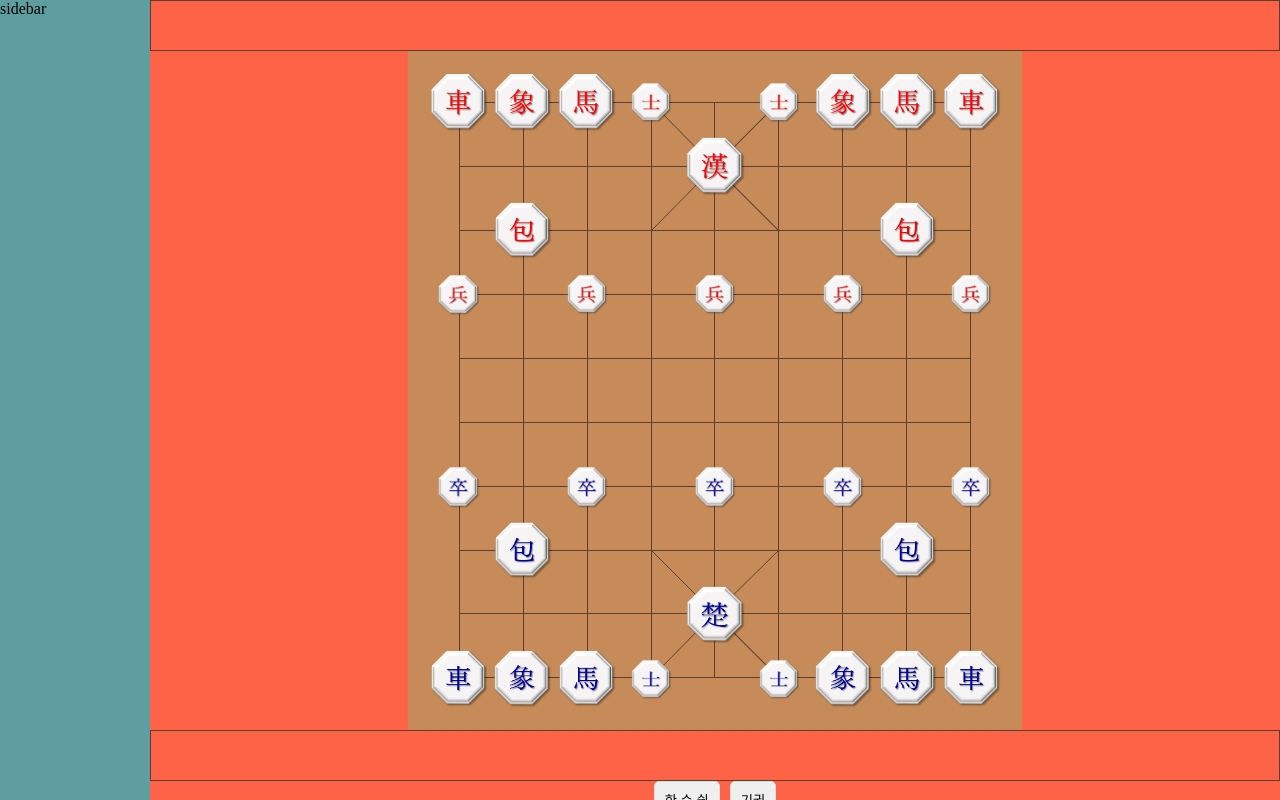
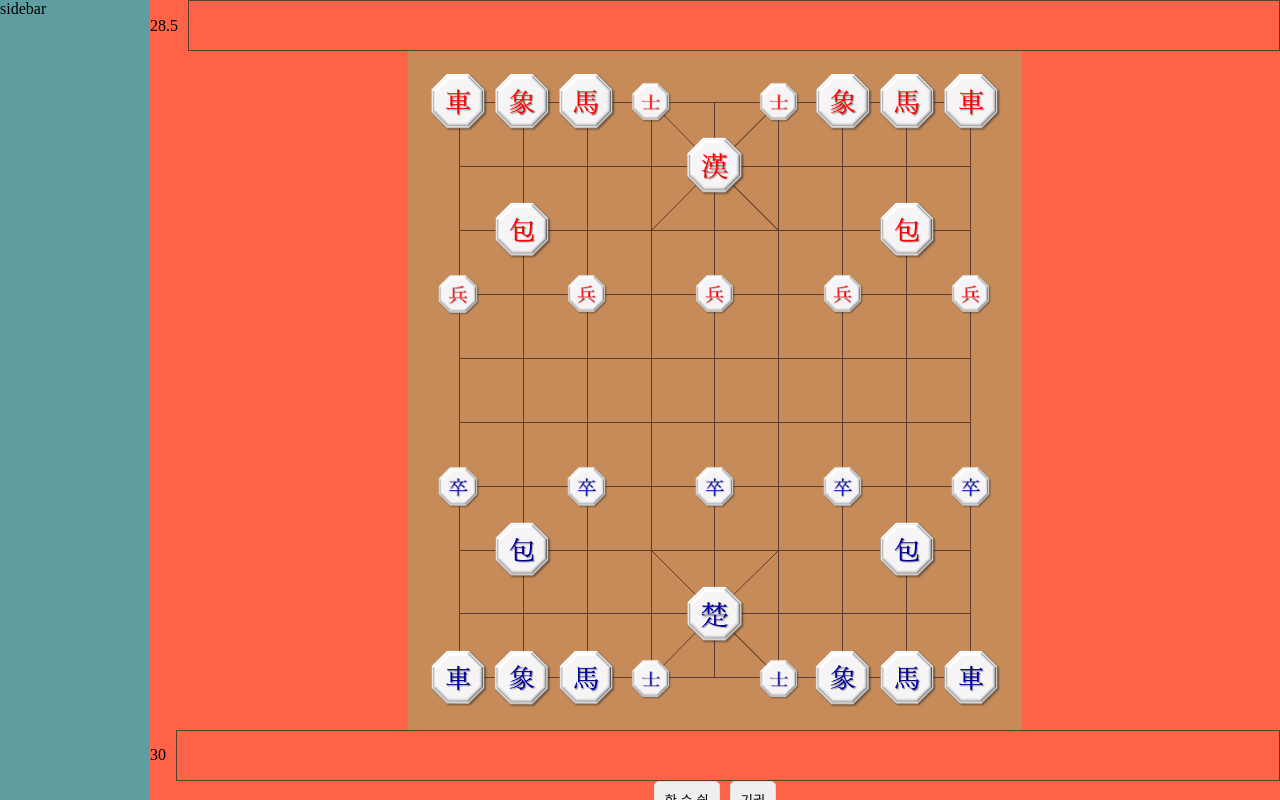
Before and after one commit to wonwoo-Jang/janggi-with-js, a React (Create React App) app: page /play in a window 1280 px wide. Built offline with nearby package versions, Linux system fonts and the light colour scheme.

Commit message:
✨ 점수 표시

```diff
--- a/src/components/Janggi/Referee.module.scss
+++ b/src/components/Janggi/Referee.module.scss
@@ -1,9 +1,16 @@
 @use '@styles/variables.scss' as v;
 
 .janggi {
+  .scoreBoard {
+    display: flex;
+    align-items: center;
+    gap: 10px;
+  }
+
   .deadPieces {
     display: flex;
     align-items: center;
+    flex-grow: 1;
     height: calc(80vh * 0.08);
     border: 1px solid v.$border-brown;
 
--- a/src/components/Janggi/Referee.tsx
+++ b/src/components/Janggi/Referee.tsx
@@ -64,8 +64,14 @@ export default function Referee() {
   const [turn, setTurn] = useState<CountryType>(CountryType.CHO);
   const [showCheckModal, setShowCheckModal] = useState<boolean>(false);
   const [isGameEnd, setIsGameEnd] = useState<boolean>(false);
-  const [deadPiecesCho, setDeadPiecesCho] = useState<Piece[]>([]);
-  const [deadPiecesHan, setDeadPiecesHan] = useState<Piece[]>([]);
+  const [choScoreBoard, setChoScoreBoard] = useState<{ deadPieces: Piece[]; score: number }>({
+    deadPieces: [],
+    score: 30,
+  });
+  const [hanScoreBoard, setHanScoreBoard] = useState<{ deadPieces: Piece[]; score: number }>({
+    deadPieces: [],
+    score: 28.5,
+  });
 
   const getPossibleMoves = (piece: Piece, board: Board): Position[] => {
     switch (piece.type) {
@@ -152,9 +158,11 @@ export default function Referee() {
       // remove attacked piece (filter alive pieces)
       if (attackedPiece && p.isSamePiece(attackedPiece)) {
         if (attackedPiece.country === CountryType.CHO) {
-          setDeadPiecesCho(prev => [...prev, attackedPiece]);
+          const deadPieces = [...choScoreBoard.deadPieces, attackedPiece];
+          setChoScoreBoard(prev => ({ score: prev.score - attackedPiece.point, deadPieces }));
         } else {
-          setDeadPiecesHan(prev => [...prev, attackedPiece]);
+          const deadPieces = [...hanScoreBoard.deadPieces, attackedPiece];
+          setHanScoreBoard(prev => ({ score: prev.score - attackedPiece.point, deadPieces }));
         }
       } else result.push(p);
       return result;
@@ -162,6 +170,10 @@ export default function Referee() {
 
     setPieces(updatedPieces);
   };
+
+  console.log(choScoreBoard, 'choinfo');
+
+  console.log('ahninfo:', hanScoreBoard);
 
   const resetCheck = () => {
     pieces.map(p => (p.isCheck = false));
@@ -245,8 +257,10 @@ export default function Referee() {
 
   return (
     <div className={styles.janggi}>
+      <div className={styles.scoreBoard}>
+        <span className={styles.score}>{hanScoreBoard.score}</span>
         <div className={styles.deadPieces}>
-        {deadPiecesCho.map((p, i) => (
+          {choScoreBoard.deadPieces.map((p, i) => (
             <div
               className={`${styles.deadPiece}
           ${[PieceType.SCHOLAR, PieceType.SOLDIER].includes(p.type) && styles.small}
@@ -256,6 +270,7 @@ export default function Referee() {
             />
           ))}
         </div>
+      </div>
       <JanggiBoard
         board={board}
         turn={turn}
@@ -263,8 +278,10 @@ export default function Referee() {
         isValidMove={isValidMove}
         movePiece={movePiece}
       />
+      <div className={styles.scoreBoard}>
+        <span className={styles.score}>{choScoreBoard.score}</span>
         <div className={styles.deadPieces}>
-        {deadPiecesHan.map((p, i) => (
+          {hanScoreBoard.deadPieces.map((p, i) => (
             <div
               className={`${styles.deadPiece}
           ${[PieceType.SCHOLAR, PieceType.SOLDIER].includes(p.type) && styles.small}
@@ -273,6 +290,7 @@ export default function Referee() {
               key={i}
             />
           ))}
+        </div>
       </div>
       <div className={styles.gameOptions}>
         <button
--- a/src/lib/models/Piece.ts
+++ b/src/lib/models/Piece.ts
@@ -2,9 +2,12 @@ import { Position } from '@models/Position';
 
 import { CountryType, PieceType } from '@customTypes/janggiTypes';
 
+import { PIECE_POINT } from '@utils/janggi/constants';
+
 export class Piece {
   type: PieceType;
   country: CountryType;
+  point: number;
   image: string;
   position: Position;
   possibleMoves: Position[];
@@ -14,6 +17,7 @@ export class Piece {
   constructor(type: PieceType, position: Position, country: CountryType, image: string) {
     this.type = type;
     this.country = country;
+    this.point = PIECE_POINT[type];
     this.image = image;
     this.position = position;
     this.possibleMoves = [];
--- a/src/lib/utils/janggi/constants.ts
+++ b/src/lib/utils/janggi/constants.ts
@@ -1,6 +1,6 @@
 import { Position } from '@models/Position';
 
-import { CountryType } from '@customTypes/janggiTypes';
+import { CountryType, PieceType } from '@customTypes/janggiTypes';
 
 export const ROW_NUM = 10;
 export const COLUMN_NUM = 9;
@@ -10,6 +10,16 @@ export const COLUMNS = Array.from({ length: COLUMN_NUM }, (v, i) => i + 1);
 
 export const SLASH_TILES = [4, 11, 60, 67];
 export const BACK_SLASH_TILES = [3, 12, 59, 68];
+
+export const PIECE_POINT: { [pieceName: string]: number } = {
+  [PieceType.CANNON]: 7,
+  [PieceType.CAR]: 13,
+  [PieceType.ELEPHANT]: 3,
+  [PieceType.HORSE]: 5,
+  [PieceType.KING]: 0,
+  [PieceType.SCHOLAR]: 3,
+  [PieceType.SOLDIER]: 2,
+};
 
 export const PALACE = {
   [CountryType.CHO]: {
```
Lines whose indentation alone changed are shown as unchanged.
